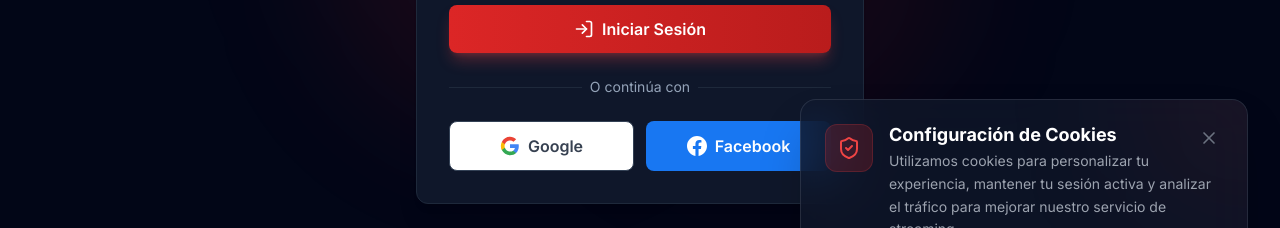
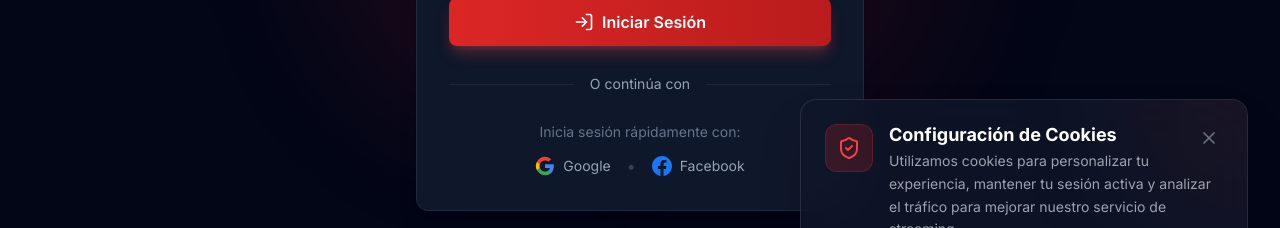
Before and after one commit to azambrano-ctrl/PPV-OFICIAL, a Next.js app in the folder webapp/: page /auth/login in a window 1280 px wide. Shown: the part 450-678 px from the top of the page. Built offline with nearby package versions, Linux system fonts and the light colour scheme; no server answers.

Commit message:
feat: Add social auth modal for Google and Facebook login

```diff
--- a/webapp/src/app/auth/login/page.tsx
+++ b/webapp/src/app/auth/login/page.tsx
@@ -10,6 +10,8 @@
 import { authAPI, handleAPIError } from '@/lib/api';
 import { useAuthStore } from '@/lib/store';
 import toast from 'react-hot-toast';
+import SocialAuthModal from '@/components/SocialAuthModal';
+
 
 const loginSchema = z.object({
     email: z.string().email('Email inválido'),
@@ -23,6 +25,8 @@
     const { setAuth } = useAuthStore();
     const [showPassword, setShowPassword] = useState(false);
     const [loading, setLoading] = useState(false);
+    const [showSocialModal, setShowSocialModal] = useState(false);
+
 
     const {
         register,
@@ -179,40 +183,48 @@
                         <div className="absolute inset-0 flex items-center">
                             <div className="w-full border-t border-dark-800" />
                         </div>
-                        <div className="relative flex justify-center text-sm">
-                            <span className="px-2 bg-dark-900 text-dark-400">O continúa con</span>
+                        <div className="relative flex justify-center">
+                            <button
+                                type="button"
+                                onClick={() => setShowSocialModal(true)}
+                                className="px-4 py-1 bg-dark-900 text-dark-400 text-sm hover:text-primary-500 transition-colors cursor-pointer"
+                            >
+                                O continúa con
+                            </button>
                         </div>
                     </div>
 
-                    {/* Social Login */}
-                    <div className="grid grid-cols-2 gap-3">
+                    {/* Social Login Info */}
+                    <div className="text-center">
+                        <p className="text-sm text-dark-500 mb-3">
+                            Inicia sesión rápidamente con:
+                        </p>
+                        <div className="flex items-center justify-center gap-4">
                             <button
                                 type="button"
-                            onClick={() => {
-                                window.location.href = `${process.env.NEXT_PUBLIC_API_URL}/api/auth/google`;
-                            }}
-                            className="btn btn-secondary bg-white hover:bg-gray-50 text-gray-700" // Changed background to white for Google standard feel
+                                onClick={() => setShowSocialModal(true)}
+                                className="flex items-center gap-2 text-dark-400 hover:text-white transition-colors"
                             >
-                            <svg className="w-5 h-5 mr-2" viewBox="0 0 24 24">
+                                <svg className="w-5 h-5" viewBox="0 0 24 24">
                                     <path d="M22.56 12.25c0-.78-.07-1.53-.2-2.25H12v4.26h5.92c-.26 1.37-1.04 2.53-2.21 3.31v2.77h3.57c2.08-1.92 3.28-4.74 3.28-8.09z" fill="#4285F4" />
                                     <path d="M12 23c2.97 0 5.46-.98 7.28-2.66l-3.57-2.77c-.98.66-2.23 1.06-3.71 1.06-2.86 0-5.29-1.93-6.16-4.53H2.18v2.84C3.99 20.53 7.7 23 12 23z" fill="#34A853" />
                                     <path d="M5.84 14.09c-.22-.66-.35-1.36-.35-2.09s.13-1.43.35-2.09V7.07H2.18C1.43 8.55 1 10.22 1 12s.43 3.45 1.18 4.93l2.85-2.22.81-.62z" fill="#FBBC05" />
                                     <path d="M12 5.38c1.62 0 3.06.56 4.21 1.64l3.15-3.15C17.45 2.09 14.97 1 12 1 7.7 1 3.99 3.47 2.18 7.07l3.66 2.84c.87-2.6 3.3-4.53 6.16-4.53z" fill="#EA4335" />
                                 </svg>
-                            Google
+                                <span className="text-sm">Google</span>
                             </button>
+                            <span className="text-dark-700">•</span>
                             <button
                                 type="button"
-                            onClick={() => {
-                                window.location.href = `${process.env.NEXT_PUBLIC_API_URL}/api/auth/facebook`;
-                            }}
-                            className="btn btn-secondary bg-[#1877F2] hover:bg-[#1864D9] text-white border-none"
+                                onClick={() => setShowSocialModal(true)}
+                                className="flex items-center gap-2 text-dark-400 hover:text-white transition-colors"
                             >
-                            <svg className="w-5 h-5 mr-2" fill="currentColor" viewBox="0 0 24 24">
+                                <svg className="w-5 h-5" fill="#1877F2" viewBox="0 0 24 24">
                                     <path d="M24 12.073c0-6.627-5.373-12-12-12s-12 5.373-12 12c0 5.99 4.388 10.954 10.125 11.854v-8.385H7.078v-3.47h3.047V9.43c0-3.007 1.792-4.669 4.533-4.669 1.312 0 2.686.235 2.686.235v2.953H15.83c-1.491 0-1.956.925-1.956 1.874v2.25h3.328l-.532 3.47h-2.796v8.385C19.612 23.027 24 18.062 24 12.073z" />
                                 </svg>
-                            Facebook
+                                <span className="text-sm">Facebook</span>
                             </button>
+                        </div>
                     </div>
                 </div>
 
@@ -231,6 +243,11 @@
                         </Link>
                     </p>
                 </div>
+
+                {/* Social Auth Modal */}
+                {showSocialModal && (
+                    <SocialAuthModal onClose={() => setShowSocialModal(false)} />
+                )}
             </div>
         </div>
     );
--- /dev/null
+++ b/webapp/src/components/SocialAuthModal.tsx
@@ -0,0 +1,99 @@
+'use client';
+
+import { X } from 'lucide-react';
+
+interface SocialAuthModalProps {
+    onClose: () => void;
+}
+
+export default function SocialAuthModal({ onClose }: SocialAuthModalProps) {
+    const handleGoogleLogin = () => {
+        window.location.href = `${process.env.NEXT_PUBLIC_API_URL}/api/auth/google`;
+    };
+
+    const handleFacebookLogin = () => {
+        window.location.href = `${process.env.NEXT_PUBLIC_API_URL}/api/auth/facebook`;
+    };
+
+    return (
+        <div
+            className="fixed inset-0 bg-black/80 flex items-center justify-center z-50 p-4 animate-in fade-in duration-200"
+            onClick={onClose}
+        >
+            <div
+                className="card max-w-md w-full p-8 relative animate-in zoom-in-95 duration-200"
+                onClick={(e) => e.stopPropagation()}
+            >
+                {/* Close Button */}
+                <button
+                    onClick={onClose}
+                    className="absolute top-4 right-4 text-dark-400 hover:text-white transition-colors"
+                    aria-label="Cerrar"
+                >
+                    <X className="w-6 h-6" />
+                </button>
+
+                {/* Header */}
+                <div className="mb-6 text-center">
+                    <h2 className="text-2xl font-bold mb-2">Iniciar Sesión</h2>
+                    <p className="text-dark-400">
+                        Continúa con tu cuenta de Google o Facebook
+                    </p>
+                </div>
+
+                {/* Social Login Buttons */}
+                <div className="space-y-3">
+                    {/* Google Button */}
+                    <button
+                        type="button"
+                        onClick={handleGoogleLogin}
+                        className="w-full flex items-center justify-center px-6 py-4 bg-white hover:bg-gray-50 text-gray-700 font-semibold rounded-lg shadow-md hover:shadow-lg transition-all duration-200 group"
+                    >
+                        <svg className="w-6 h-6 mr-3" viewBox="0 0 24 24">
+                            <path d="M22.56 12.25c0-.78-.07-1.53-.2-2.25H12v4.26h5.92c-.26 1.37-1.04 2.53-2.21 3.31v2.77h3.57c2.08-1.92 3.28-4.74 3.28-8.09z" fill="#4285F4" />
+                            <path d="M12 23c2.97 0 5.46-.98 7.28-2.66l-3.57-2.77c-.98.66-2.23 1.06-3.71 1.06-2.86 0-5.29-1.93-6.16-4.53H2.18v2.84C3.99 20.53 7.7 23 12 23z" fill="#34A853" />
+                            <path d="M5.84 14.09c-.22-.66-.35-1.36-.35-2.09s.13-1.43.35-2.09V7.07H2.18C1.43 8.55 1 10.22 1 12s.43 3.45 1.18 4.93l2.85-2.22.81-.62z" fill="#FBBC05" />
+                            <path d="M12 5.38c1.62 0 3.06.56 4.21 1.64l3.15-3.15C17.45 2.09 14.97 1 12 1 7.7 1 3.99 3.47 2.18 7.07l3.66 2.84c.87-2.6 3.3-4.53 6.16-4.53z" fill="#EA4335" />
+                        </svg>
+                        <span className="text-base">Continuar con Google</span>
+                    </button>
+
+                    {/* Facebook Button */}
+                    <button
+                        type="button"
+                        onClick={handleFacebookLogin}
+                        className="w-full flex items-center justify-center px-6 py-4 bg-[#1877F2] hover:bg-[#1864D9] text-white font-semibold rounded-lg shadow-md hover:shadow-lg transition-all duration-200 group"
+                    >
+                        <svg className="w-6 h-6 mr-3" fill="currentColor" viewBox="0 0 24 24">
+                            <path d="M24 12.073c0-6.627-5.373-12-12-12s-12 5.373-12 12c0 5.99 4.388 10.954 10.125 11.854v-8.385H7.078v-3.47h3.047V9.43c0-3.007 1.792-4.669 4.533-4.669 1.312 0 2.686.235 2.686.235v2.953H15.83c-1.491 0-1.956.925-1.956 1.874v2.25h3.328l-.532 3.47h-2.796v8.385C19.612 23.027 24 18.062 24 12.073z" />
+                        </svg>
+                        <span className="text-base">Continuar con Facebook</span>
+                    </button>
+                </div>
+
+                {/* Divider */}
+                <div className="relative my-6">
+                    <div className="absolute inset-0 flex items-center">
+                        <div className="w-full border-t border-dark-800" />
+                    </div>
+                    <div className="relative flex justify-center text-sm">
+                        <span className="px-2 bg-dark-900 text-dark-400">O</span>
+                    </div>
+                </div>
+
+                {/* Email Login Link */}
+                <button
+                    onClick={onClose}
+                    className="w-full text-center text-sm text-primary-500 hover:text-primary-400 font-medium transition-colors"
+                >
+                    Iniciar sesión con email y contraseña
+                </button>
+
+                {/* Footer */}
+                <p className="text-xs text-dark-500 text-center mt-6">
+                    Al continuar, aceptas nuestros Términos de Servicio y Política de Privacidad
+                </p>
+            </div>
+        </div>
+    );
+}
```
Lines whose indentation alone changed are shown as unchanged.
